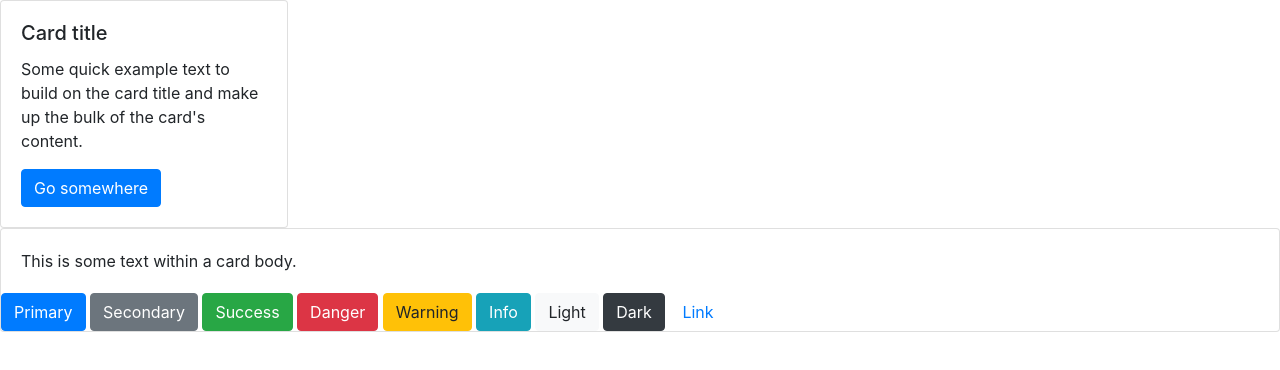
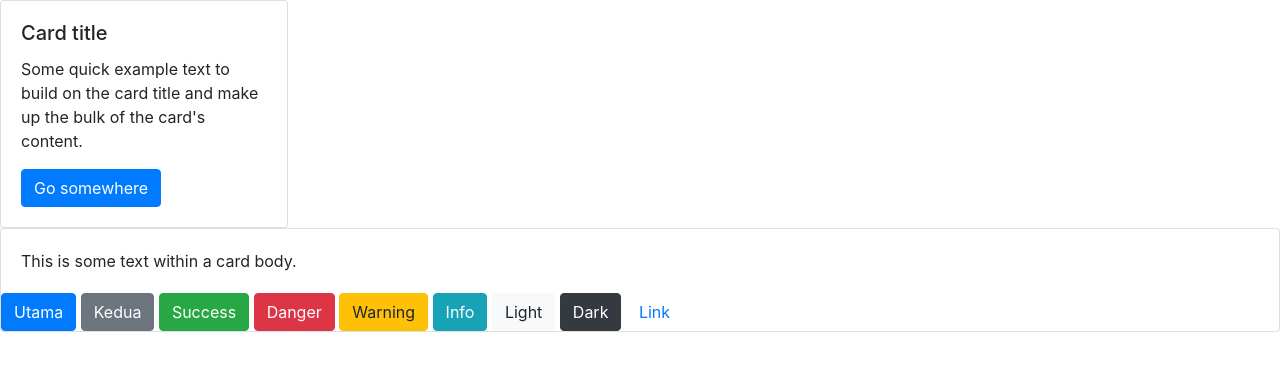
Before and after one commit to adeaye/webdev7Git, a plain HTML site: page index.html in a window 1280 px wide. Drawn offline with nearby package versions, Linux system fonts and the light colour scheme.

Commit message:
Update nama

```diff
--- a/index.html
+++ b/index.html
@@ -19,8 +19,8 @@
     This is some text within a card body.
   </div>
   <div>
-    <button type="button" class="btn btn-primary">Primary</button>
-    <button type="button" class="btn btn-secondary">Secondary</button>
+    <button type="button" class="btn btn-primary">Utama</button>
+    <button type="button" class="btn btn-secondary">Kedua</button>
     <button type="button" class="btn btn-success">Success</button>
     <button type="button" class="btn btn-danger">Danger</button>
     <button type="button" class="btn btn-warning">Warning</button>
```
